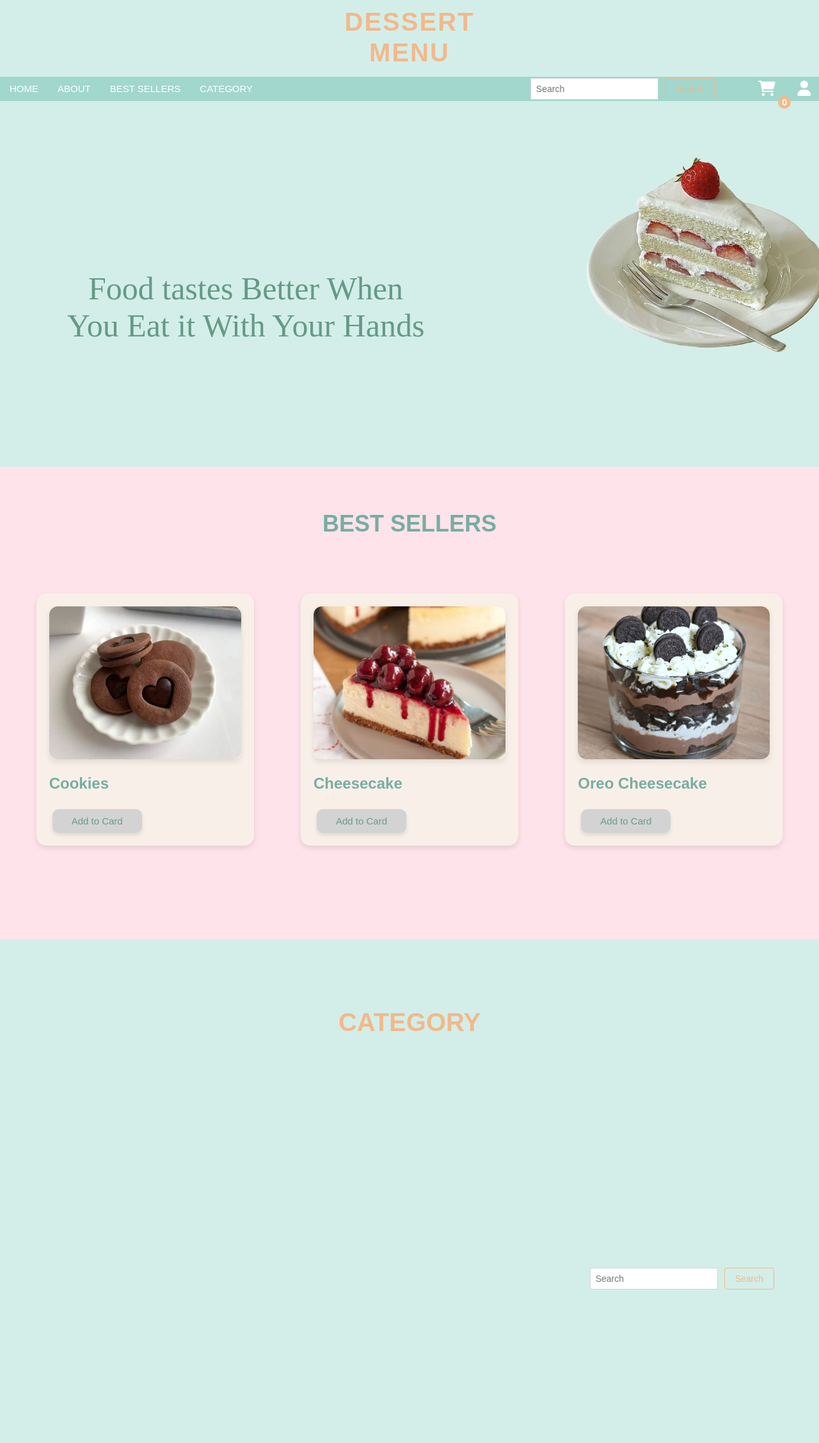
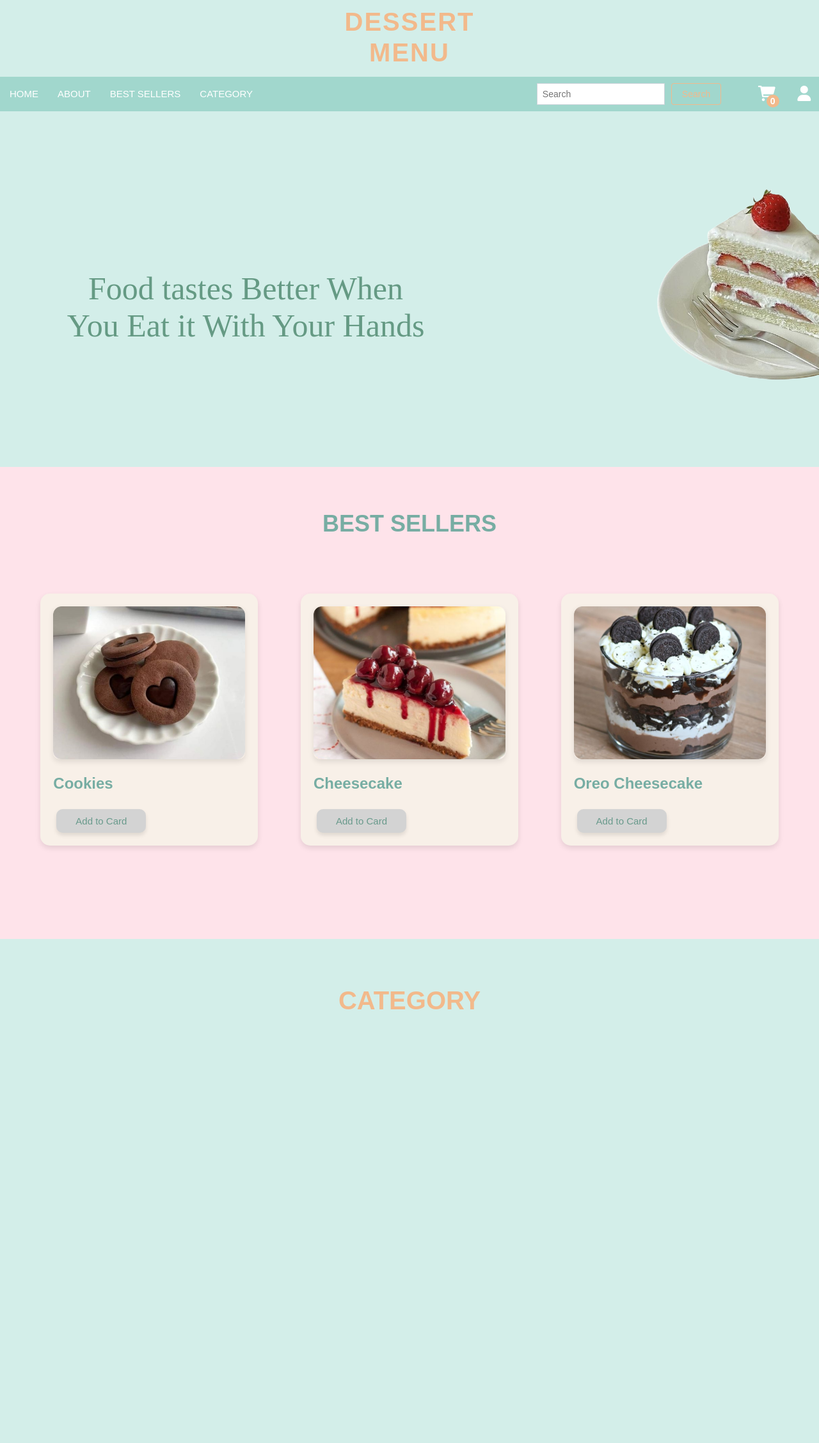
Before and after one commit to iampaw/rks312, a Django app: page / in a window 1280 px wide. Shown: the top 2256 px of the page at 64% size. After the commit the page ends 1578 px from the top, so only its background shows below. Run offline with Django 5.2, Linux system fonts and the light colour scheme.

Commit message:
Perubahan2

```diff
--- a/webku/static/css/style.css
+++ b/webku/static/css/style.css
@@ -44,7 +44,7 @@
 
 .cart-count {
     position: absolute;
-    top: 25px;
+    top: 15px;
     background-color: #F2B98B;
     color: white;
     font-size: 14px;
@@ -52,6 +52,7 @@
     border-radius: 50%;
     font-family: 'Arial', sans-serif;
     font-weight: bold;
+    left: 43px;
 }
 .icons {
     position:absolute;
@@ -70,8 +71,9 @@
     color: #F2B98B;
 }
 .search{
-    position:absolute;
-    right: 100px;
+    position: relative;
+    right: 80px;
+    border-radius: 50px;
 }
 .menu li a:hover {
     color: #F2B98B;
@@ -126,12 +128,15 @@
 }
 
 .kuekue img {
-    width: 450px;
-    height: auto;
+    width: 100%; /* Gambar akan menyesuaikan dengan lebar kontainer */
+    max-width: 450px; /* Maksimal lebar gambar, agar tidak terlalu besar */
+    height: auto; /* Mengatur tinggi secara otomatis berdasarkan lebar gambar */
     position: relative;
-    left: 870px;
-    top: -50px;
+    left: 980px; /* Menghapus positioning absolut */
+    top: 0; /* Menghapus positioning absolut */
+    margin: 0 auto; /* Pusatkan gambar jika perlu */
 }
+
 
 
 .shape1 img {
@@ -178,6 +183,17 @@
     font-family: 'MADE Sunflower', sans-serif;
     font-size: 36px;
     color: #77ADA3;
+}
+
+/* Styling dasar untuk container makanan */
+.makanan-container {
+    display: flex;
+    flex-wrap: wrap;
+    justify-content: center; /* Agar elemen berada di tengah */
+    gap: 20px; /* Jarak antar item */
+    padding: 20px;
+    max-width: 1200px;
+    margin: 0 auto; /* Agar container berada di tengah halaman */
 }
 
 /* Container flexbox untuk makanan */
--- a/webku/templates/home.html
+++ b/webku/templates/home.html
@@ -67,32 +67,24 @@
         <h4>BEST SELLERS</h4>
     </div>
 
+    <div>
     <div class="makanan-container">
         <div class="makanan">
             <img src="{% static 'images/makanan1.png' %}" alt="Best Seller 1">
             <h1>Cookies</h1>
             <button class="btn-add-to-card">Add to Card</button>
         </div>
-
         <div class="makanan">
             <img src="{% static 'images/makanan2.png' %}" alt="Best Seller 2">
             <h1>Cheesecake</h2>
             <button class="btn-add-to-card">Add to Card</button>
         </div>
-
         <div class="makanan">
             <img src="{% static 'images/makanan3.png' %}" alt="Best Seller 3">
             <h1>Oreo Cheesecake</h1>
             <button class="btn-add-to-card">Add to Card</button>
         </div>
     </div>
-
-    </div>
-    <form class="form-inline my-2 my-lg-0">
-        <input class="form-control mr-sm-2" type="search" placeholder="Search" aria-label="Search">
-        <button class="btn btn-outline-success my-2 my-sm-0" type="submit">Search</button>
-    </form>
-</div>
 </nav>
 
     <div id="category-section3" class="section3-ketiga">
```
Also changed, not shown: other parts of webku/static/css/style.css (+62 -0 lines).
